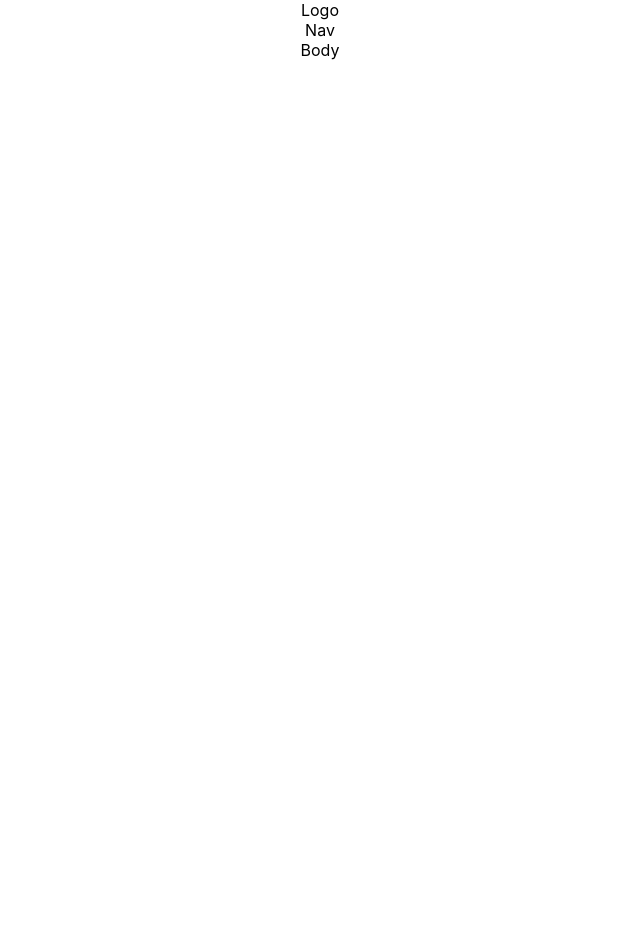
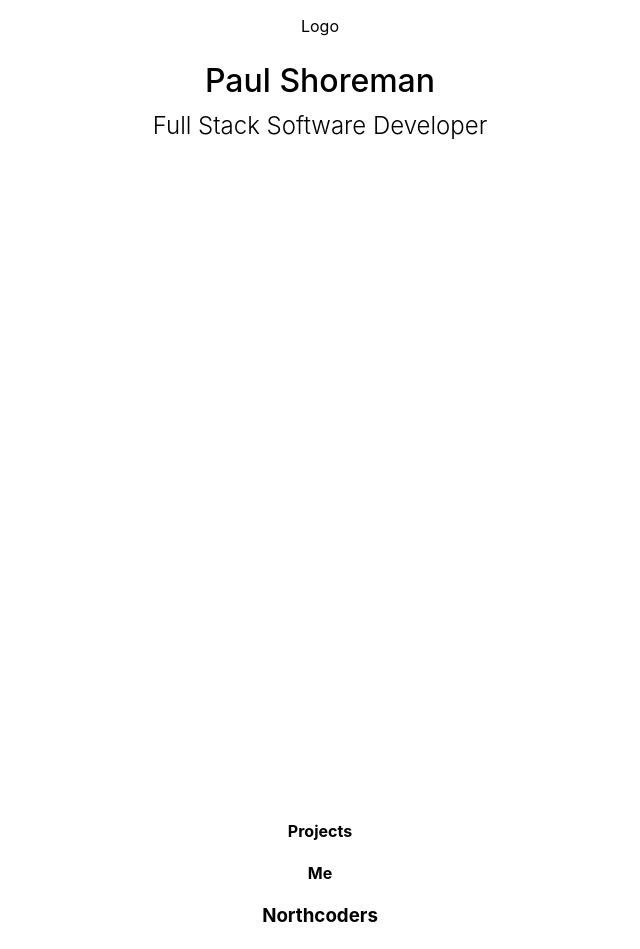
Before and after one commit to wasabi-p/react-portfolio, a React (Create React App) app: page / in a window 1280 px wide. Shown: the top 949 px of the page, without its empty margins (320-960 px from the left). Before the commit the page ends 800 px from the top, so only its background shows below. Built offline with nearby package versions, Linux system fonts and the light colour scheme.

Commit message:
added some more components and worked on layout

```diff
--- a/src/App.css
+++ b/src/App.css
@@ -36,3 +36,21 @@
     transform: rotate(360deg);
   }
 }
+@media (min-width: 1080px) {
+  .banner {
+    height: 100vh;
+  }
+}
+.banner{
+
+  position: relative;
+  display: flex;
+  flex-direction: column;
+}
+h1{
+  font-weight: 500;
+  line-height: 0.5;
+}
+h2{
+  font-weight: 300;
+}
--- a/src/App.js
+++ b/src/App.js
@@ -1,14 +1,14 @@
 import './App.css';
 import Banner from './components/Banner'
 import Nav from './components/Nav';
-import Body from './components/Body';
+import Main from './components/Main';
 
 function App() {
   return (
     <div className="App">
      <Banner/>
      <Nav/>
-     <Body/>
+     <Main/>
     </div>
   );
 }
--- /dev/null
+++ b/src/components/AboutMe.jsx
@@ -0,0 +1,9 @@
+import React from 'react'
+
+const AboutMe = () => {
+  return (
+    <div>AboutMe</div>
+  )
+}
+
+export default AboutMe
--- a/src/components/Banner.jsx
+++ b/src/components/Banner.jsx
@@ -3,9 +3,13 @@ import Logo from "./Logo";
 
 const Banner = () => {
   return (
-    <>
+    <div className="banner">
       <Logo />
-    </>
+      <div>
+      <h1>Paul Shoreman</h1>
+      <h2>Full Stack Software Developer</h2>
+      </div>
+    </div>
   );
 };
 
--- a/src/components/Body.jsx
+++ /dev/null
@@ -1,7 +0,0 @@
-import React from "react";
-
-const Body = () => {
-  return <div>Body</div>;
-};
-
-export default Body;
--- a/src/components/Logo.jsx
+++ b/src/components/Logo.jsx
@@ -1,9 +1,7 @@
-import React from 'react'
+import React from "react";
 
 const Logo = () => {
-  return (
-    <div>Logo</div>
-  )
-}
+  return <p>Logo</p>;
+};
 
-export default Logo
+export default Logo;
--- /dev/null
+++ b/src/components/Main.jsx
@@ -0,0 +1,14 @@
+import React from "react";
+import ProjectList from "./ProjectList";
+import ProjectPage from "./ProjectPage";
+import AboutMe from "./AboutMe";
+
+const Main = () => {
+
+
+  return <div>
+    <ProjectList/>
+  </div>;
+};
+
+export default Main;
--- a/src/components/Nav.jsx
+++ b/src/components/Nav.jsx
@@ -1,7 +1,10 @@
 import React from "react";
 
 const Nav = () => {
-  return <header>Nav</header>;
+  return <div>
+    <h4>Projects </h4>
+    <h4>Me</h4>
+  </div>;
 };
 
 export default Nav;
--- /dev/null
+++ b/src/components/ProjectList.jsx
@@ -0,0 +1,13 @@
+import React from "react";
+
+const ProjectList = () => {
+  return (
+    <div>
+      <h3>Northcoders</h3>
+      <h4>NC News Api</h4>
+      <h4>PictureMe</h4>
+    </div>
+  );
+};
+
+export default ProjectList;
--- /dev/null
+++ b/src/components/ProjectPage.jsx
@@ -0,0 +1,9 @@
+import React from 'react'
+
+const ProjectPage = () => {
+  return (
+    <div>ProjectPage</div>
+  )
+}
+
+export default ProjectPage
```
Also changed, not shown: plan.excalidraw.png.
